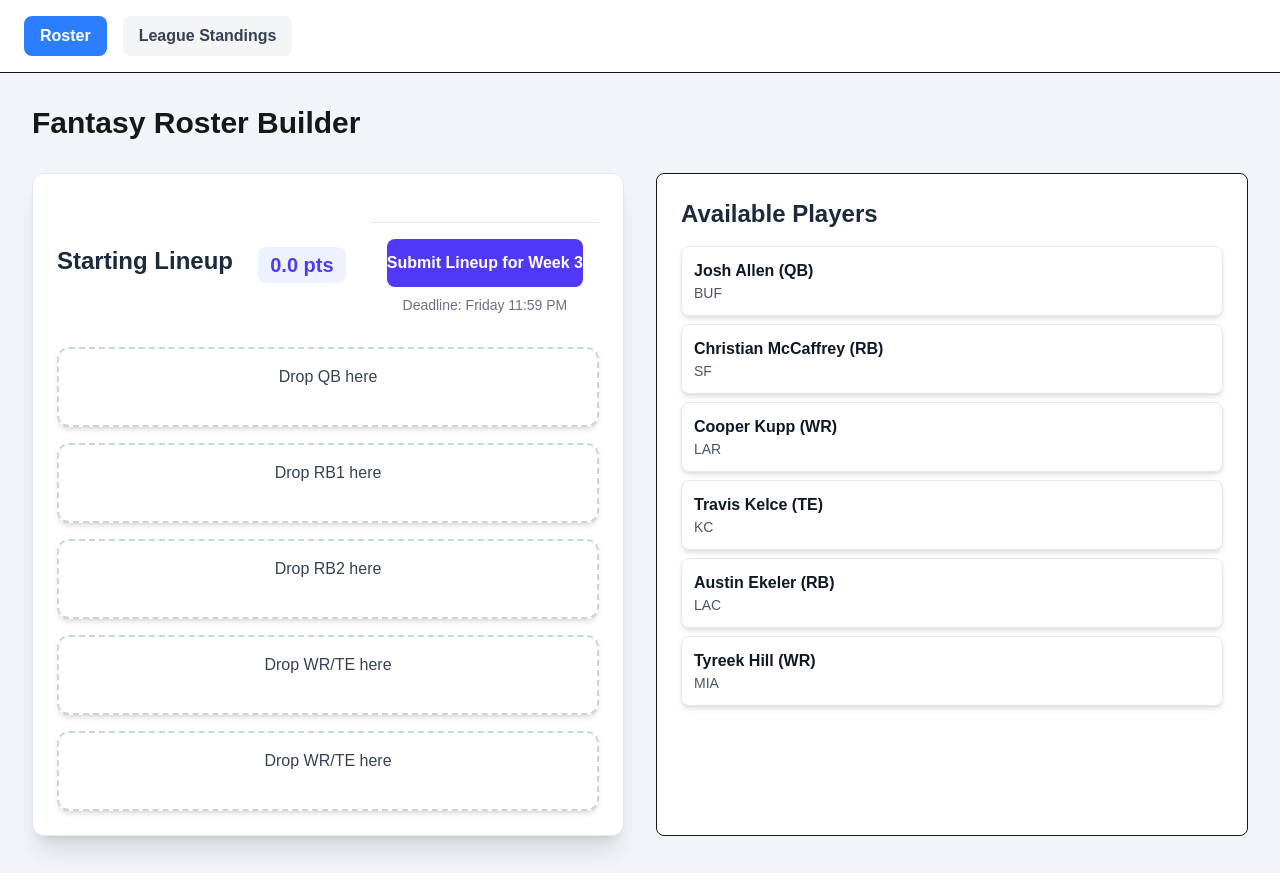
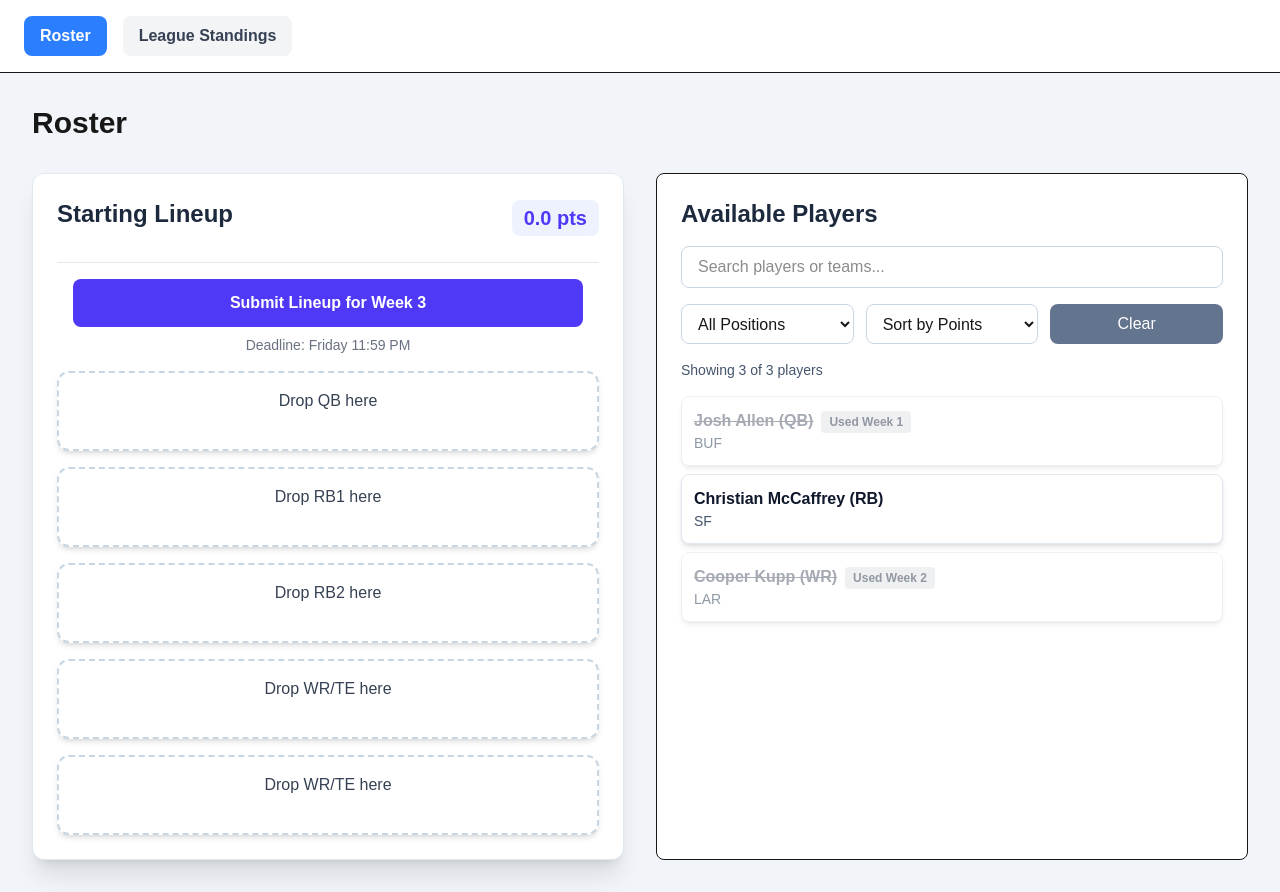
Before and after one commit to troybren66/Woodhead, a Next.js app: page / in a window 1280 px wide. Built offline with nearby package versions, Linux system fonts and the light colour scheme.

Commit message:
Initial commit - Fantasy Football App with roster management and player search

```diff
--- a/src/components/RosterLineup.tsx
+++ b/src/components/RosterLineup.tsx
@@ -3,12 +3,10 @@ import React, { useState } from 'react';
 import { Position, LineupPosition, Player, LineupSlot } from '@/types/fantasy';
 
 const mockPlayers: Player[] = [
-  { id: '1', name: 'Josh Allen', position: 'QB', team: 'BUF', projectedPoints: 24.5, isInjured: false, byeWeek: 12 },
-  { id: '2', name: 'Christian McCaffrey', position: 'RB', team: 'SF', projectedPoints: 20.8, isInjured: false, byeWeek: 9 },
-  { id: '3', name: 'Cooper Kupp', position: 'WR', team: 'LAR', projectedPoints: 18.9, isInjured: false, byeWeek: 6 },
-  { id: '4', name: 'Travis Kelce', position: 'TE', team: 'KC', projectedPoints: 16.2, isInjured: false, byeWeek: 10 },
-  { id: '5', name: 'Austin Ekeler', position: 'RB', team: 'LAC', projectedPoints: 18.5, isInjured: false, byeWeek: 5 },
-  { id: '6', name: 'Tyreek Hill', position: 'WR', team: 'MIA', projectedPoints: 18.1, isInjured: false, byeWeek: 6 }
+  { id: '1', name: 'Josh Allen', position: 'QB', team: 'BUF', projectedPoints: 24.5, isInjured: false, byeWeek: 12, usedInWeek: 1 },
+  { id: '2', name: 'Christian McCaffrey', position: 'RB', team: 'SF', projectedPoints: 20.8, isInjured: false, byeWeek: 9, usedInWeek: null },
+  { id: '3', name: 'Cooper Kupp', position: 'WR', team: 'LAR', projectedPoints: 18.9, isInjured: false, byeWeek: 6, usedInWeek: 2 },
+  // etc... null means not used yet, number means used in that week
 ];
 
 const initialLineup: LineupSlot[] = [
@@ -31,6 +29,9 @@ export default function RosterLineup() {
   const [isSubmitted, setIsSubmitted] = useState(false);
 const [submitDeadline, setSubmitDeadline] = useState('Friday 11:59 PM');
   const [availablePlayers, setAvailablePlayers] = useState<Player[]>(mockPlayers);
+  const [searchTerm, setSearchTerm] = useState('');
+const [selectedPosition, setSelectedPosition] = useState('ALL');
+const [sortBy, setSortBy] = useState('points');
 
   const handleDragStart = (e: React.DragEvent<HTMLDivElement>, player: Player) => {
     e.dataTransfer.setData('text/plain', JSON.stringify(player));
@@ -54,6 +55,22 @@ const [submitDeadline, setSubmitDeadline] = useState('Friday 11:59 PM');
       slot.position === slotPosition ? { ...slot, player } : slot
     ));
   };
+
+  const filteredAndSortedPlayers = availablePlayers
+    .filter(player => {
+      const matchesSearch = player.name.toLowerCase().includes(searchTerm.toLowerCase()) ||
+                           player.team.toLowerCase().includes(searchTerm.toLowerCase());
+      const matchesPosition = selectedPosition === 'ALL' || player.position === selectedPosition;
+      return matchesSearch && matchesPosition;
+    })
+    .sort((a, b) => {
+      switch (sortBy) {
+        case 'name': return a.name.localeCompare(b.name);
+        case 'team': return a.team.localeCompare(b.team);
+        case 'points': return b.projectedPoints - a.projectedPoints;
+        default: return 0;
+      }
+    });
 
   const handleDragOver = (e: React.DragEvent<HTMLDivElement>) => {
     e.preventDefault();
@@ -84,9 +101,15 @@ const [submitDeadline, setSubmitDeadline] = useState('Friday 11:59 PM');
     .filter((slot) => Boolean(slot.player))
     .reduce((total, slot) => total + (slot.player?.projectedPoints ?? 0), 0);
 
+  const clearSearch = () => {
+    setSearchTerm('');
+    setSelectedPosition('ALL');
+    setSortBy('points');
+  };
+
   return (
     <div className="p-8 bg-slate-100 min-h-screen">
-      <h1 className="text-3xl font-bold mb-8">Fantasy Roster Builder</h1>
+      <h1 className="text-3xl font-bold mb-8">Roster</h1>
       <div className="grid grid-cols-1 md:grid-cols-2 gap-8">
 
         {/* Lineup Section */}
@@ -94,6 +117,8 @@ const [submitDeadline, setSubmitDeadline] = useState('Friday 11:59 PM');
           <div className="flex justify-between items-center mb-4">
             <h2 className="text-2xl font-bold text-slate-800 mb-2">Starting Lineup</h2>
             <div className="text-xl font-bold text-indigo-600 bg-indigo-50 px-3 py-1 rounded-lg">{totalPoints.toFixed(1)} pts</div>
+          </div>
+
           {/* Submit Button */}
           <div className="mt-6 p-4 border-t border-gray-200">
             {!isSubmitted ? (
@@ -112,7 +137,6 @@ const [submitDeadline, setSubmitDeadline] = useState('Friday 11:59 PM');
             <p className="text-sm text-gray-500 mt-2 text-center">
               Deadline: {submitDeadline}
             </p>
-</div>
           </div>
 
           <div className="space-y-4">
@@ -147,21 +171,88 @@ const [submitDeadline, setSubmitDeadline] = useState('Friday 11:59 PM');
         {/* Available Players */}
         <div className="bg-white rounded-lg border p-6">
           <h2 className="text-2xl font-bold text-slate-800 mb-4">Available Players</h2>
+
+          {/* Search Controls */}
+          <div className="mb-4">
+            <div className="relative mb-4">
+              <input
+                type="text"
+                value={searchTerm}
+                onChange={(e) => setSearchTerm(e.target.value)}
+                placeholder="Search players or teams..."
+                className="w-full px-4 py-2 border border-slate-300 rounded-lg focus:outline-none focus:ring-2 focus:ring-indigo-500"
+              />
+              {searchTerm && (
+                <button
+                  onClick={() => setSearchTerm('')}
+                  className="absolute right-3 top-2 text-slate-400 hover:text-slate-600"
+                >
+                  ✕
+                </button>
+              )}
+            </div>
+
+            <div className="grid grid-cols-1 md:grid-cols-3 gap-3 mb-4">
+              <select
+                value={selectedPosition}
+                onChange={(e) => setSelectedPosition(e.target.value)}
+                className="px-3 py-2 border border-slate-300 rounded-lg focus:outline-none focus:ring-2 focus:ring-indigo-500"
+              >
+                <option value="ALL">All Positions</option>
+                <option value="QB">QB</option>
+                <option value="RB">RB</option>
+                <option value="WR">WR</option>
+                <option value="TE">TE</option>
+              </select>
+
+              <select
+                value={sortBy}
+                onChange={(e) => setSortBy(e.target.value)}
+                className="px-3 py-2 border border-slate-300 rounded-lg focus:outline-none focus:ring-2 focus:ring-indigo-500"
+              >
+                <option value="points">Sort by Points</option>
+                <option value="name">Sort by Name</option>
+                <option value="team">Sort by Team</option>
+              </select>
+
+              <button
+                onClick={clearSearch}
+                className="px-4 py-2 bg-slate-500 text-white rounded-lg hover:bg-slate-600"
+              >
+                Clear
+              </button>
+            </div>
+
+            <div className="text-sm text-slate-600 mb-4">
+              Showing {filteredAndSortedPlayers.length} of {availablePlayers.length} players
+            </div>
+          </div>
+
           <div className="space-y-2">
-            {availablePlayers.map(player => (
+          {filteredAndSortedPlayers.map((player) => (
   <div
     key={player.id}
     draggable
     onDragStart={(e) => handleDragStart(e, player)}
-                className="bg-white rounded-lg p-3 border border-slate-200 cursor-grab hover:bg-indigo-50 hover:border-indigo-300 active:cursor-grabbing shadow-md hover:shadow-lg transition-all duration-200"
+    className={`bg-white rounded-lg p-3 border border-slate-200 cursor-grab hover:bg-indigo-50 hover:border-indigo-300 active:cursor-grabbing shadow-md hover:shadow-lg transition-all duration-200 ${
+      player.usedInWeek ? 'opacity-60 bg-gray-50' : ''
+    }`}
   >
-                <div className="font-bold text-gray-900">{player.name} ({player.position})</div>
-                <div className="text-sm text-gray-600">{player.team}</div>
+    <div className="font-bold text-slate-900">
+      <span className={player.usedInWeek ? 'line-through text-gray-500' : ''}>
+        {player.name} ({player.position})
+      </span>
+      {player.usedInWeek && (
+        <span className="ml-2 text-xs bg-gray-200 text-gray-600 px-2 py-1 rounded">
+          Used Week {player.usedInWeek}
+        </span>
+      )}
+    </div>
+    <div className="text-sm text-slate-600">{player.team}</div>
   </div>
 ))}
           </div>
         </div>
-
       </div>
     </div>
   );
--- a/src/types/fantasy.ts
+++ b/src/types/fantasy.ts
@@ -16,6 +16,7 @@ export interface Player {
   actualPoints?: number;
   isInjured: boolean;
   byeWeek: number;
+  usedInWeek?: number | null;
 }
 
 export interface LineupSlot {
```
Lines whose indentation alone changed are shown as unchanged.
